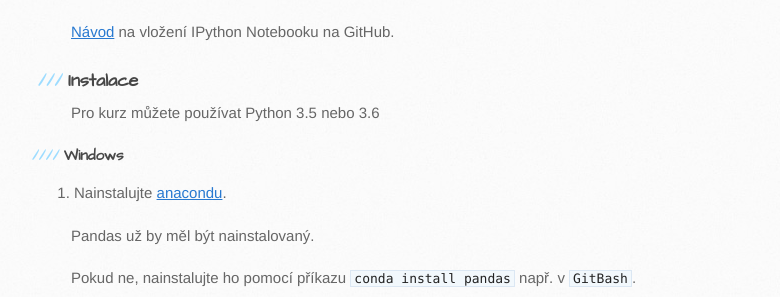
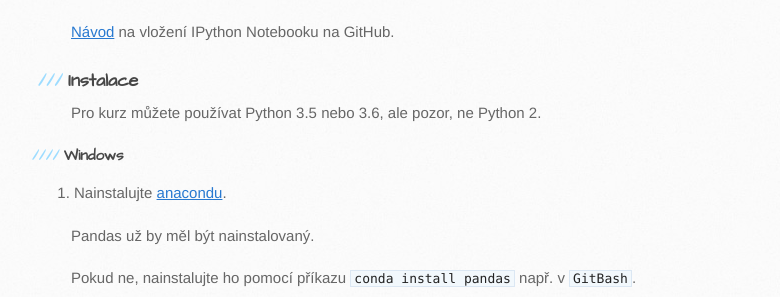
Before and after one commit to anastazie/intro_python_biol, a Jekyll site: the page built from index.md, in a window 1280 px wide and 900 px high, scrolled down 1238 px. Shown: the part 156-453 px from the top of the window, without its empty margins (99-879 px from the left). Built offline with Jekyll 4.4.1, drawn with Linux system fonts in a browser that asks for light colours; our own code applies the rules of GitHub Pages for plain Markdown files.

Commit message:
Upozornění na Python 2

```diff
--- a/index.md
+++ b/index.md
@@ -37,7 +37,7 @@ Markdown pro hezčí IPython Notebook. <a href="https://github.com/anastazie/pyt
 
 ### Instalace
 
-Pro kurz můžete používat Python 3.5 nebo 3.6
+Pro kurz můžete používat Python 3.5 nebo 3.6, ale pozor, ne Python 2.
 
 #### Windows
 
```
